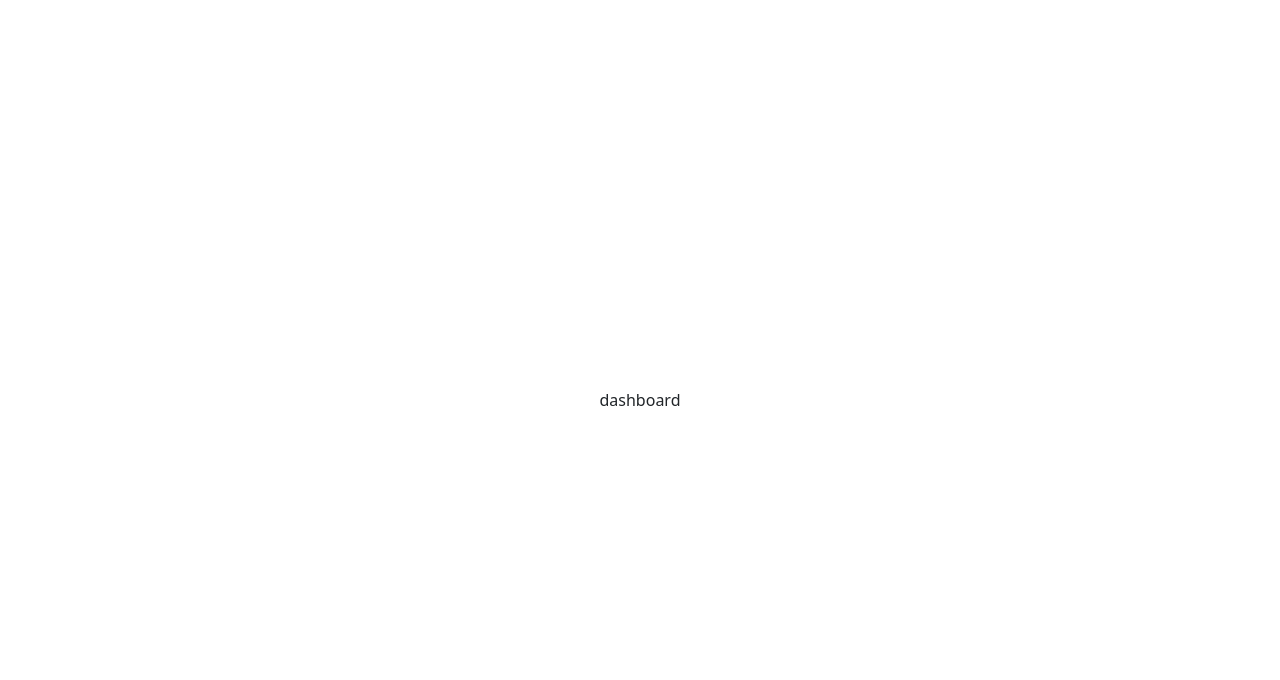
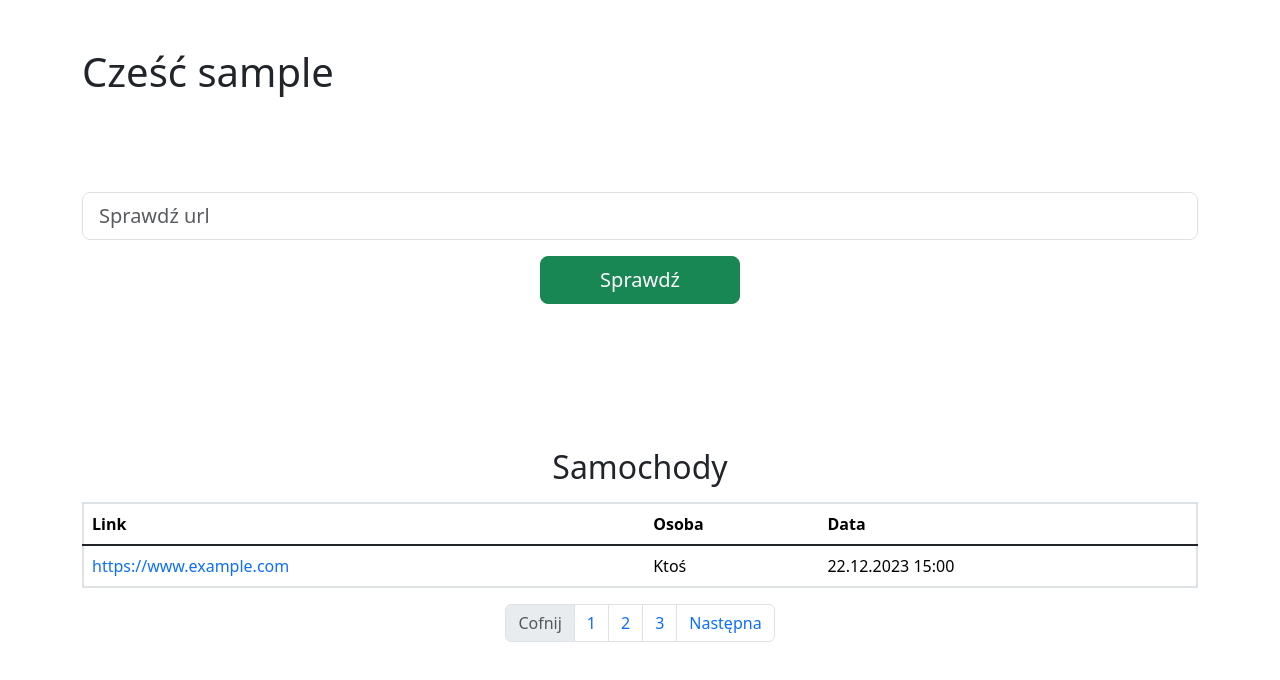
Before and after one commit to kmatek/cautious-dollop, a React (Create React App) app in the folder frontend/: page / in a window 1280 px wide. Shown: the top 680 px of the page. Built offline with nearby package versions, Linux system fonts and the light colour scheme; sample sign-in values are in the browser's storage.

Commit message:
feature: implement dashboard layout

```diff
--- a/frontend/src/context/AuthContext.js
+++ b/frontend/src/context/AuthContext.js
@@ -17,7 +17,7 @@ export const AuthProvider = ({children}) => {
     // Set initial values
     let [authToken, setAuthToken] = useState(localStorage.getItem('token') ? localStorage.getItem('token') : null);
     let [expirationDate, setExpirationDate] = useState(localStorage.getItem('expirationDate') ? localStorage.getItem('expirationDate') : null);
-    let [user, setUser] = useState(localStorage.getItem('user') ? localStorage.getItem('user') : null);
+    let [user, setUser] = useState(localStorage.getItem('user') ? JSON.parse(localStorage.getItem('user')) : null);
     let [error, setError] = useState(null);
     let [loading, setLoading] = useState(true)
 
@@ -64,7 +64,7 @@ export const AuthProvider = ({children}) => {
                     setLoading(false);
                 }
 
-                localStorage.setItem('user', newData.username);
+                localStorage.setItem('user', JSON.stringify(newData));
                 setUser(newData);
                 history.push('/');
             };
--- a/frontend/src/pages/Dashboard.js
+++ b/frontend/src/pages/Dashboard.js
@@ -1,7 +1,52 @@
+import React, {useContext} from 'react';
+import AuthContext from '../context/AuthContext';
+
+
 const DashboardPage = () => {
+    let {user} = useContext(AuthContext)
     return (
-        <div className="">
-            dashboard
+        <div className="h-100 container">
+            {user && <h1 className='pb-5 my-5'>Cześć {user.username}</h1>}
+            <form className='mb-5 pb-5'>
+                <div className='w-100 d-flex flex-column justify-content-center align-items-center'>
+                    <input className="form-control form-control-lg mx-auto w-100" type="text" placeholder="Sprawdź url"/>
+                    <button className="btn btn-success btn-lg mt-3 px-3 py-2 w-100" style={{maxWidth: 200}}>Sprawdź</button>
+                </div>
+            </form>
+            <div className='w-100 d-flex flex-column justify-content-center align-items-center'>
+                <h2 className='mt-5 pb-2'>Samochody</h2>
+                <div className='w-100 table-responsive'>
+                    <table className="table border border-2 rounded-3">
+                        <thead>
+                            <tr>
+                                <th scope="col">Link</th>
+                                <th scope="col">Osoba</th>
+                                <th scope="col">Data</th>
+                            </tr>
+                        </thead>
+                        <tbody className='table-group-divider'>
+                            <tr>
+                                <td><a className='link-underline link-underline-opacity-0' href='https://www.example.com'>https://www.example.com</a></td>
+                                <td>Ktoś</td>
+                                <td>22.12.2023 15:00</td>
+                            </tr>
+                        </tbody>
+                    </table>
+                    <nav aria-label="Page navigation example">
+                        <ul class="pagination justify-content-center">
+                            <li class="page-item disabled">
+                                <a class="page-link">Cofnij</a>
+                            </li>
+                            <li class="page-item"><a class="page-link" href="#">1</a></li>
+                            <li class="page-item"><a class="page-link" href="#">2</a></li>
+                            <li class="page-item"><a class="page-link" href="#">3</a></li>
+                            <li class="page-item">
+                                <a class="page-link" href="#">Następna</a>
+                            </li>
+                        </ul>
+                    </nav>
+                </div>
+            </div>
         </div>
     );
 };
```
